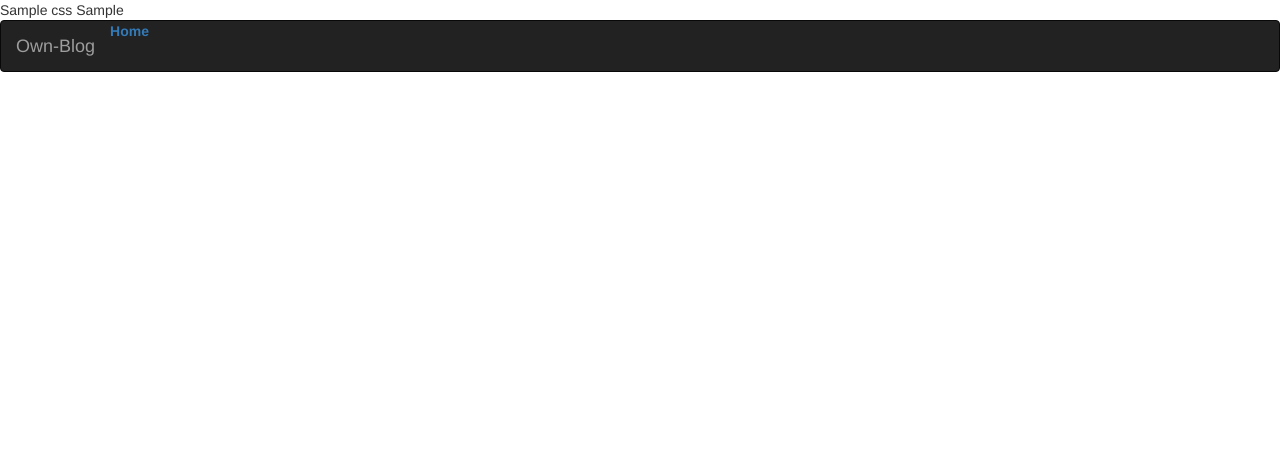
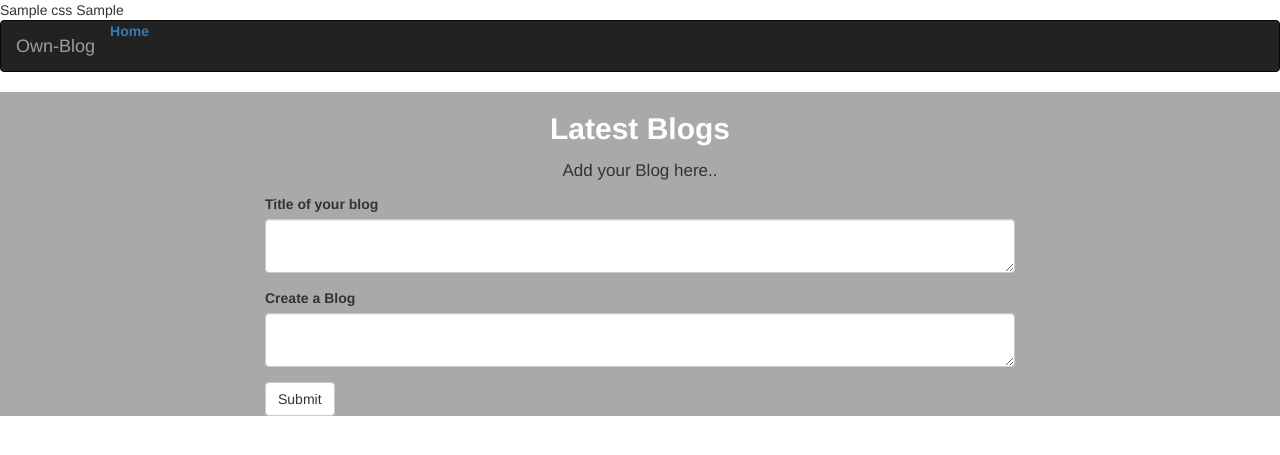
Before and after one commit to erastus-1/Own-Blog, a Flask app: template app/templates/blog.html in a window 1280 px wide. Shown: the top 455 px of the page. Run offline with Flask 2, Linux system fonts and the light colour scheme; tables that the repository leaves empty hold one stand-in row (values such as "Sample post"); the template is opened without the code that fills it: values that come from a table or form of the project are taken from there, most other values are stand-ins (such as "Sample title", 1, 10 or a date in 2020); parts of the project's set-up code (start-up, migrations or seed data) failed here and were passed over; some libraries are stand-ins or nearby versions.

Commit message:
templates/blog.html

```diff
--- a/app/templates/blog.html
+++ b/app/templates/blog.html
@@ -1,7 +1,22 @@
 {% extends 'base.html'%}
 {% import 'macros.html' as macro%}
+{% import "bootstrap/wtf.html" as wtf %}
 
 
-{% block content%}
+{% block content %}
+<div class="container-fluid" id="post-banner" style="background-color:darkgray;">
+    <h2 style="font-weight: 900; font-size: 30px; color: white;" class="text-center">Latest Blogs</h2>
+    <p class="text-center" style="font-size: 20px;"><small>Add your Blog here..</small></p>
 
-{% endblock%}
+    <div class="container pt-2">
+        <div class="row">
+            <div class="col-md-2"></div>
+            <div class="col-md-8 pt-3">
+                {{ wtf.quick_form(blog_form)}}
+            </div>
+            <div class="col-md-2"></div>
+        </div>
+    </div>
+</div>
+
+{% endblock %}
```
